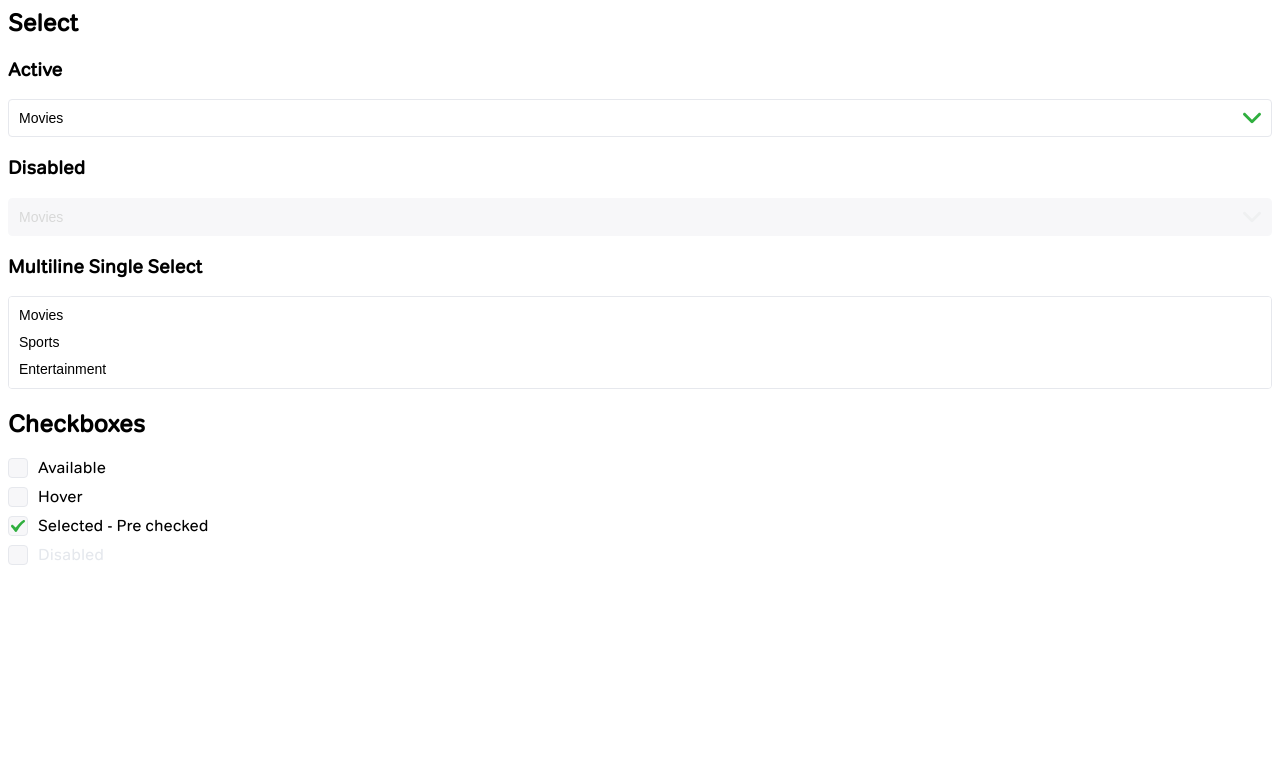
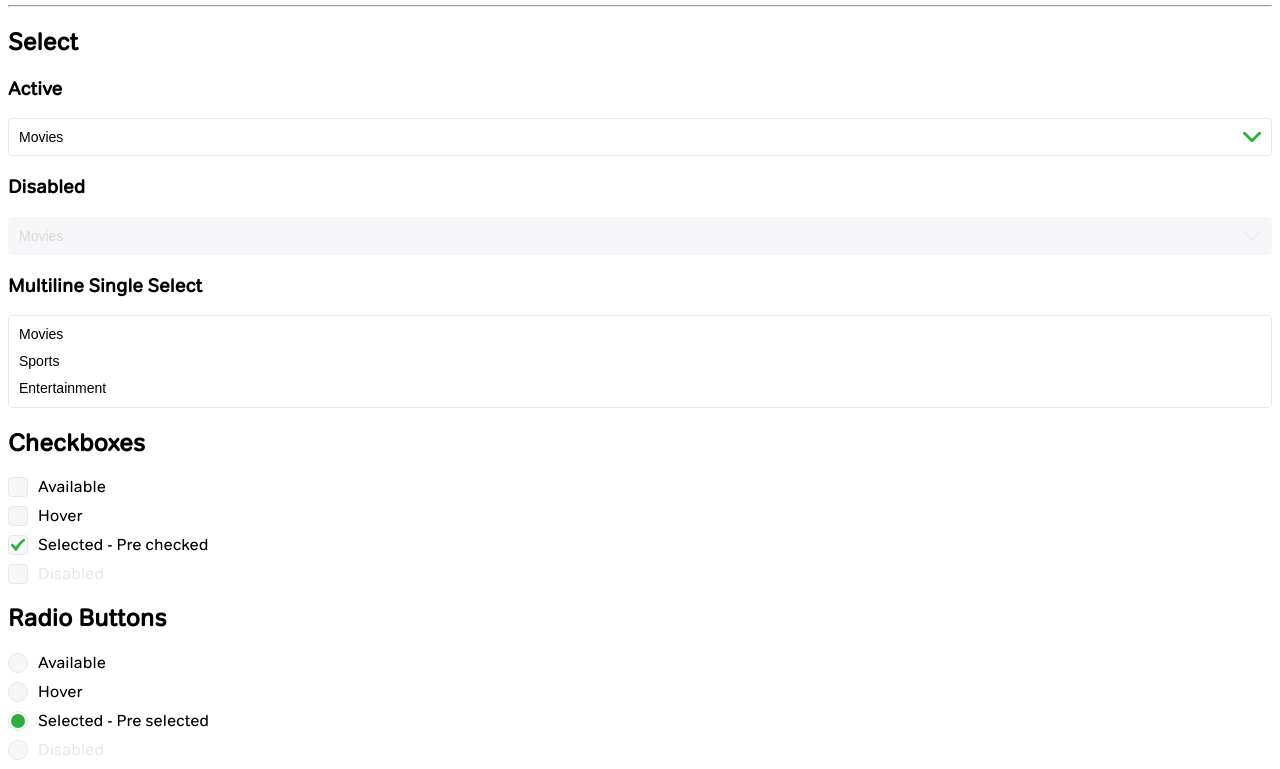
Before and after one commit to rogerfranklin2/nowtv-styleguide, a website built with webpack: page index.html in a window 1280 px wide. Shown: the part 1559-2328 px from the top of the page. Before the commit the page ends 2133 px from the top, so only its background shows below. Built offline with nearby package versions, Linux system fonts and the light colour scheme.

Commit message:
PD, PT: Add radio buttons

```diff
--- a/index.html
+++ b/index.html
@@ -16,6 +16,7 @@
         <li><a href="#inputs">Inputs</a></li>
         <li><a href="#selects">Selects</a></li>
         <li><a href="#checkboxes">Checkboxes</a></li>
+        <li><a href="#radio">Radio Buttons</a></li>
     </ul>
 
     <hr/>
@@ -107,5 +108,20 @@
     <input type="checkbox" name="checkbox-disabled" id="checkbox-disabled" class="now-checkbox" disabled/>
     <label for="checkbox-disabled">Disabled</label>
 
+    <h2 id="radio">Radio Buttons</h2>
+
+    <input type="radio" name="radio-available" id="radio-available" class="now-radio"/>
+    <label for="radio-available">Available</label>
+
+    <input type="radio" name="radio-hover" id="radio-hover" class="now-radio"/>
+    <label for="radio-hover">Hover</label>
+
+    <input type="radio" name="radio-pre-selected" id="radio-pre-selected" class="now-radio" checked/>
+    <label for="radio-pre-selected">Selected - Pre selected</label>
+
+    <input type="radio" name="radio-disabled" id="radio-disabled" class="now-radio" disabled/>
+    <label for="radio-disabled">Disabled</label>
+
+
 </body>
 </html>
--- /dev/null
+++ b/scss/components/radio.scss
@@ -0,0 +1,50 @@
+.now-radio {
+  position: absolute;
+  left: -9999px;
+}
+
+.now-radio + label {
+  display: block;
+  position: relative;
+  padding-left: 30px;
+  box-sizing: border-box;
+  margin: 10px 0;
+  cursor: pointer;
+  text-align: left;
+
+  &:hover:after {
+    background-image: url(../icons/hover-radio-no-bg.svg);
+    background-repeat: no-repeat;
+    background-position: center;
+    background-size: 80%;
+  }
+  &:after {
+    display: block;
+    position: absolute;
+    top: 0;
+    left: 0;
+    content: " ";
+    background-color: $light_grey;
+    border: 1px solid $dark_grey;
+    border-radius: 100%;
+    width: 18px;
+    height: 18px;
+  }
+
+}
+
+.now-radio:checked + label:after {
+  background-image: url(../icons/green-radio-no-bg.svg);
+  background-repeat: no-repeat;
+  background-position: center;
+  background-size: 80%;
+}
+
+.now-radio:disabled + label {
+  color: $grey;
+  cursor: default;
+
+  &:after {
+    background-image: none;
+  }
+}
--- a/scss/toolkit.scss
+++ b/scss/toolkit.scss
@@ -5,4 +5,5 @@
 @import 'components/checkbox';
 @import 'components/input';
 @import 'components/link';
+@import 'components/radio';
 @import 'components/select';
```
Also changed, not shown: dist/toolkit.css, icons/green-radio-no-bg.svg (added), icons/hover-radio-no-bg.svg (added).
